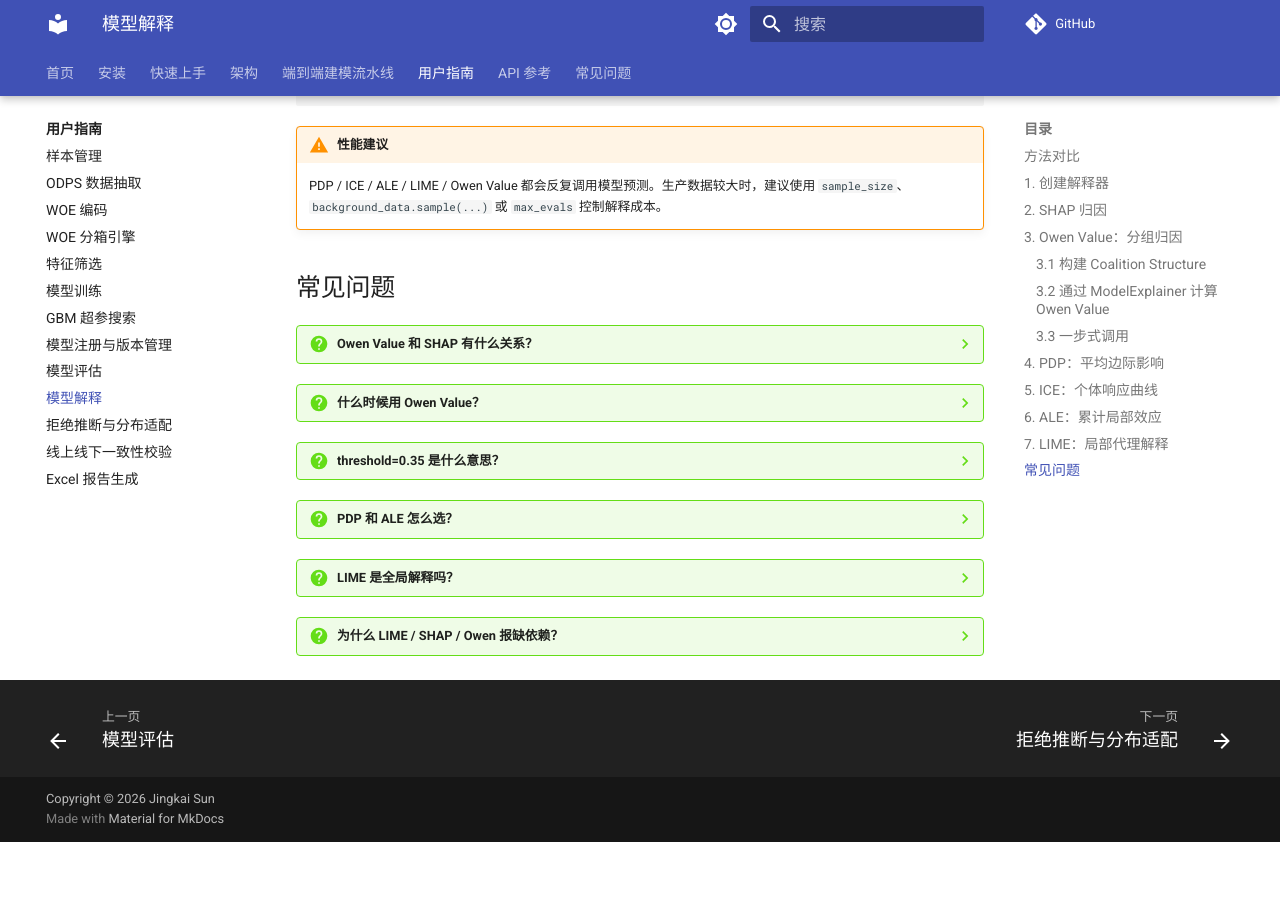
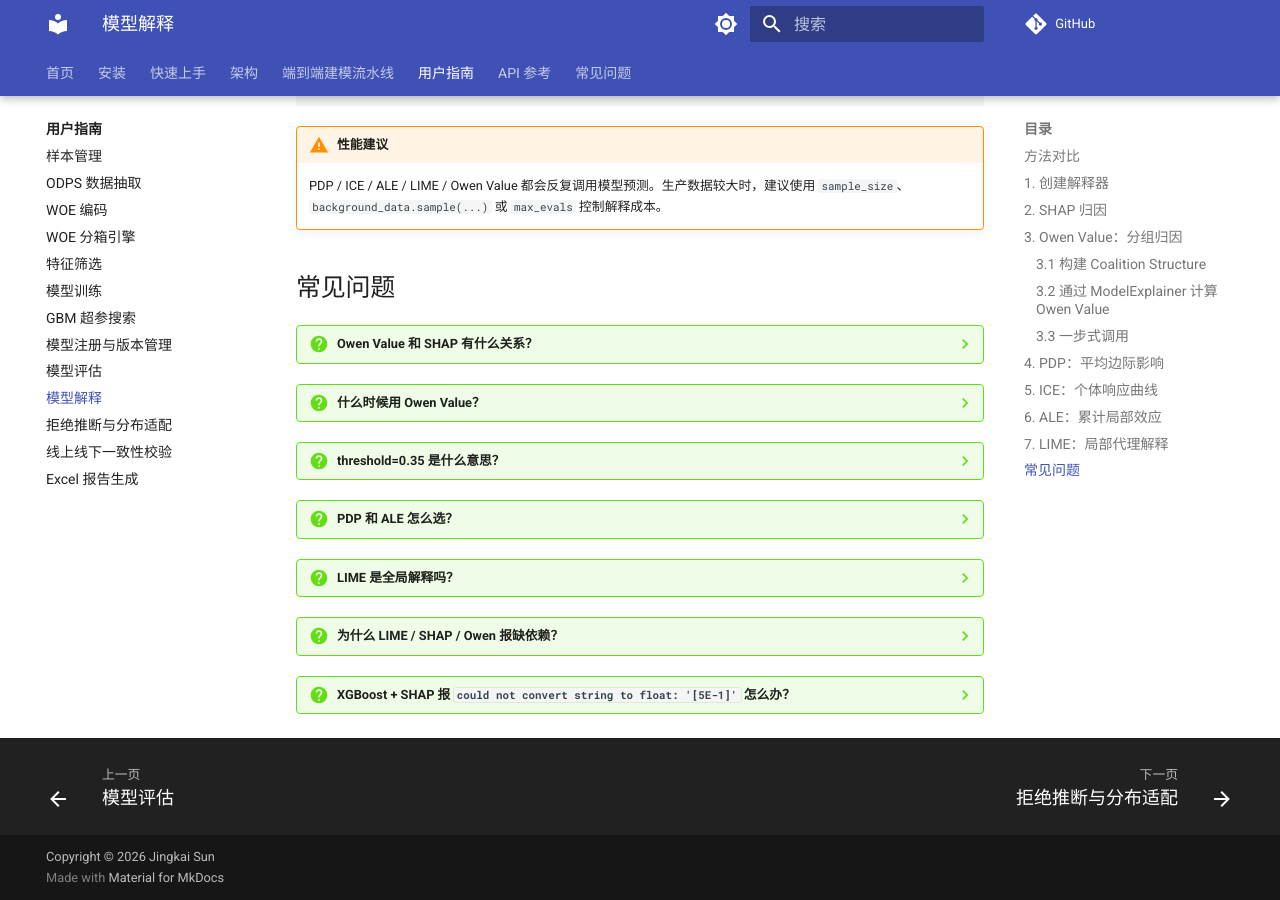
Before and after one commit to Kyle-J-Sun/SuperModelingFactory_doc, an MkDocs documentation site: the page built from docs/guides/explainability.md, in a window 1280 px wide and 900 px high, scrolled down 4262 px. Built offline with MkDocs 1.6.1 and Material for MkDocs 9.7.7, drawn with Linux system fonts in a browser that asks for light colours; comment, search, counter and statistics services are not loaded; before the commit the page ends 5104 px from its top, so only the background shows below that; some of the changed lines change nothing that is shown.

Commit message:
docs(explain): document XGBoost 3.x SHAP compatibility
Document the XGBoost 3.x base_score serialization issue and supported remediation paths.

````diff
--- a/docs/guides/explainability.md
+++ b/docs/guides/explainability.md
@@ -221,3 +221,12 @@
     ```bash
     pip install 'supermodelingfactory[explain]'
     ```
+
+??? question "XGBoost + SHAP 报 `could not convert string to float: '[5E-1]'` 怎么办？"
+
+    这是 XGBoost 3.x 与旧版 SHAP 的已知兼容问题。XGBoost 3.1+ 会把 `base_score` 序列化为单元素数组字符串，例如 `"[5E-1]"`，而 SHAP 0.49 及更早版本仍按标量解析。
+
+    SuperModelingFactory 会在 `ModelExplainer` 构建 XGBoost `TreeExplainer` 时自动兼容这种单目标 `base_score` 格式。若仍遇到同类错误，优先选择以下版本组合：
+
+    - Python 3.11+：升级到 `shap>=0.50.0`。
+    - Python 3.10：保持当前 SMF 版本，或临时固定 `xgboost<3.1`。
````
